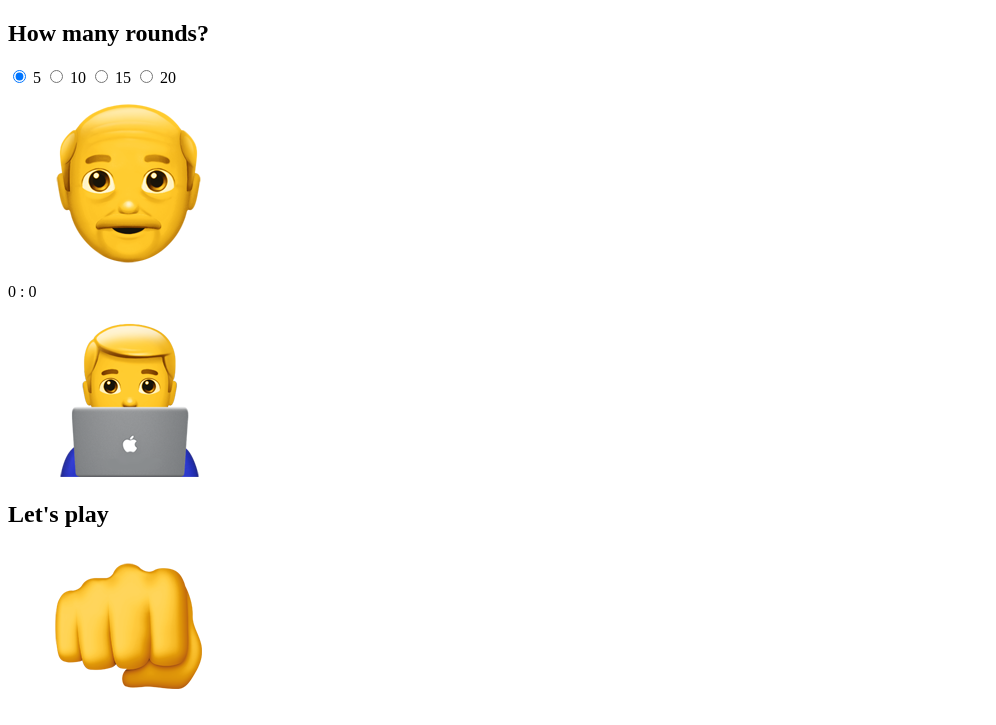
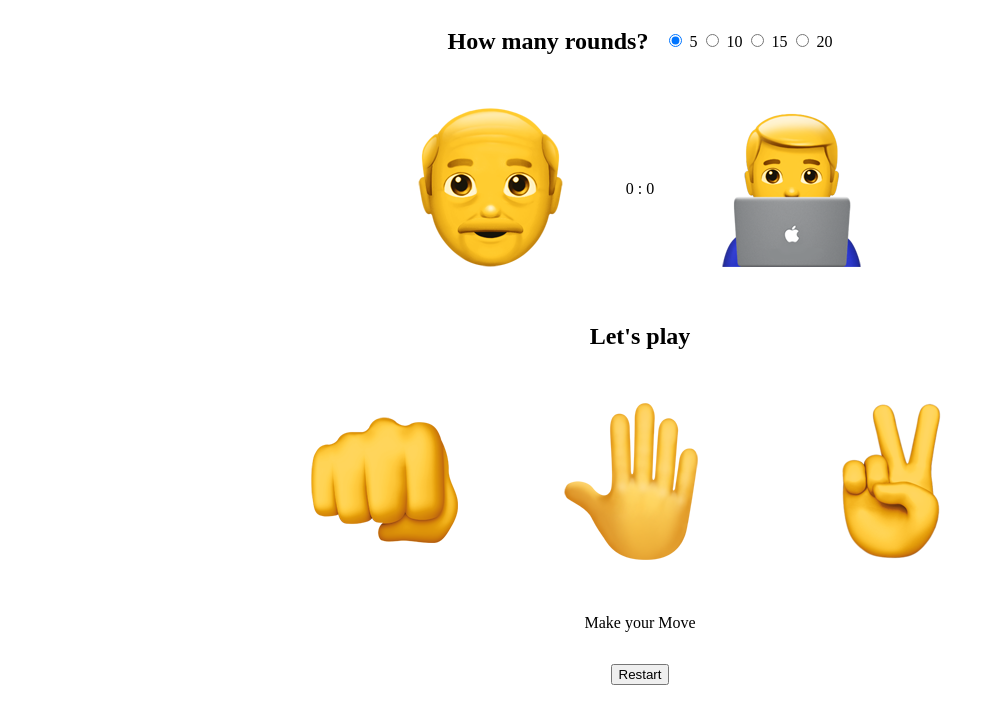
Before and after one commit to renehellmich/rock-paper-scissors, a website with bundled scripts: page index.html in a window 1280 px wide. Shown: the top 725 px of the page, without its empty margins (0-996 px from the left). Built offline with nearby package versions, Linux system fonts and the light colour scheme.

Commit message:
scss start, layout stage 1 completed

```diff
--- a/assets/js/main.js
+++ b/assets/js/main.js
@@ -42,9 +42,6 @@ function playGame(e) {
 }
 
 
-
-
-
 functions.setInitialPoints()
 // addEventListener()
 variables.rock.addEventListener("click", playGame)
--- a/assets/scss/main.scss
+++ b/assets/scss/main.scss
@@ -0,0 +1,21 @@
+@use 'mixin' as mix;
+@use 'variables' as var;
+
+body {
+
+    @include mix.displaySettings(flex, center, column, center, 16px, no-wrap);
+
+    .roundSelection {
+        @include mix.displaySettings(flex, center, row, center, 16px, no-wrap);
+    }
+    .resultOutput {
+        @include mix.displaySettings(flex, center, row, center, 16px, no-wrap);
+    }
+    .playField {
+        @include mix.displaySettings(flex, center, column, center, 16px, no-wrap);
+
+        #decisionContainer {
+            @include mix.displaySettings(flex, center, row, center, var.$gap-playChoice, no-wrap);
+        }
+    }
+}
--- /dev/null
+++ b/assets/scss/mixin.scss
@@ -0,0 +1,8 @@
+@mixin displaySettings($display, $justify, $direction, $align, $gap, $wrap) {
+    display: $display;
+    justify-content: $justify;
+    flex-direction: $direction;
+    align-items: $align;
+    gap: $gap;
+    flex-wrap: $wrap;
+}
--- /dev/null
+++ b/assets/scss/variables.scss
@@ -0,0 +1 @@
+$gap-playChoice: 1rem;
--- a/index.html
+++ b/index.html
@@ -33,7 +33,7 @@
             <img src="./assets/img/comp.png" alt="">
         </figure>
     </section>
-    <section>
+    <section class="playField">
         <h2 id="outputMove">Let's play</h2>
         <div id="decisionContainer">
             <figure class="imgContainer" id="imgRock">
```
Also changed, not shown: assets/css/style.css, 1 other file.
